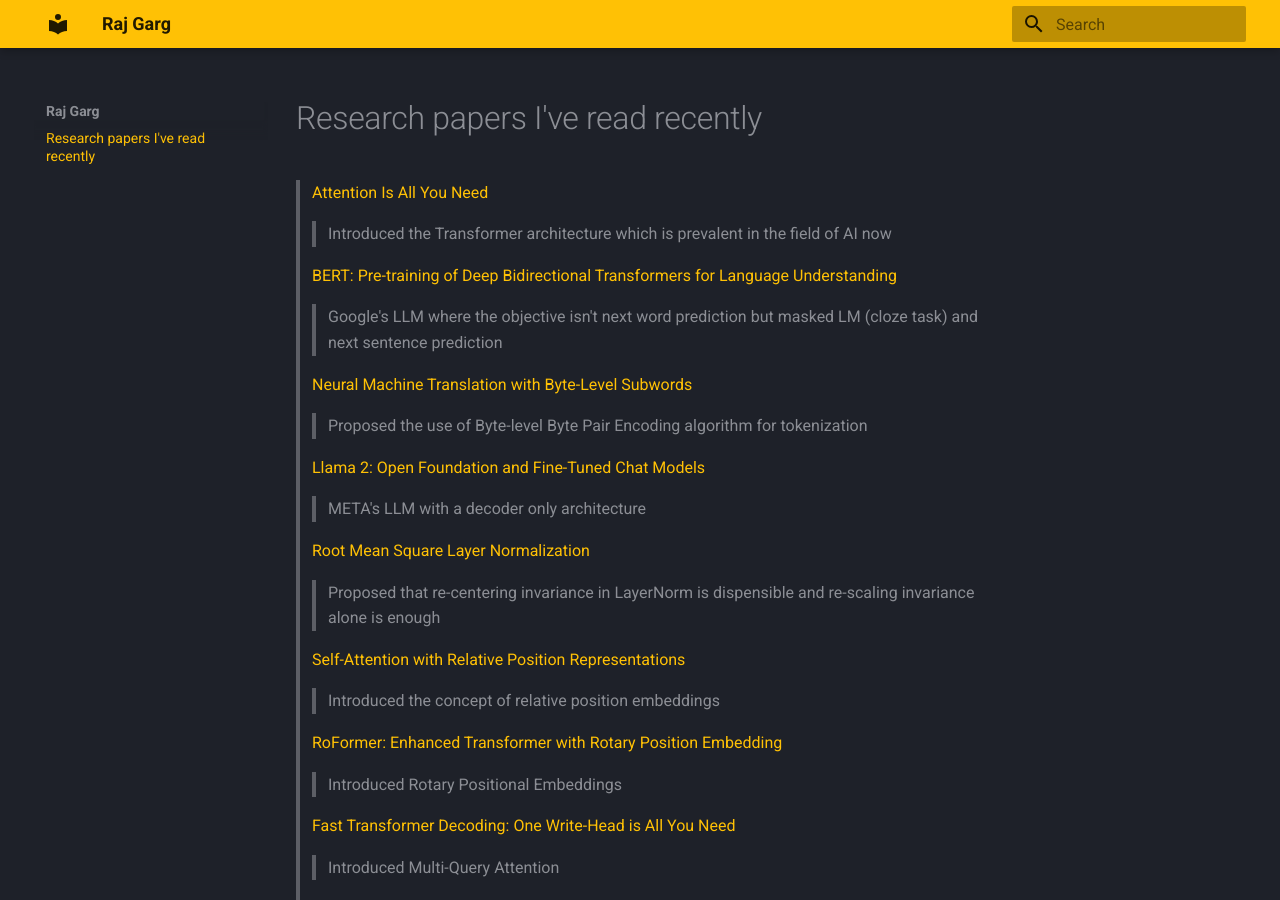
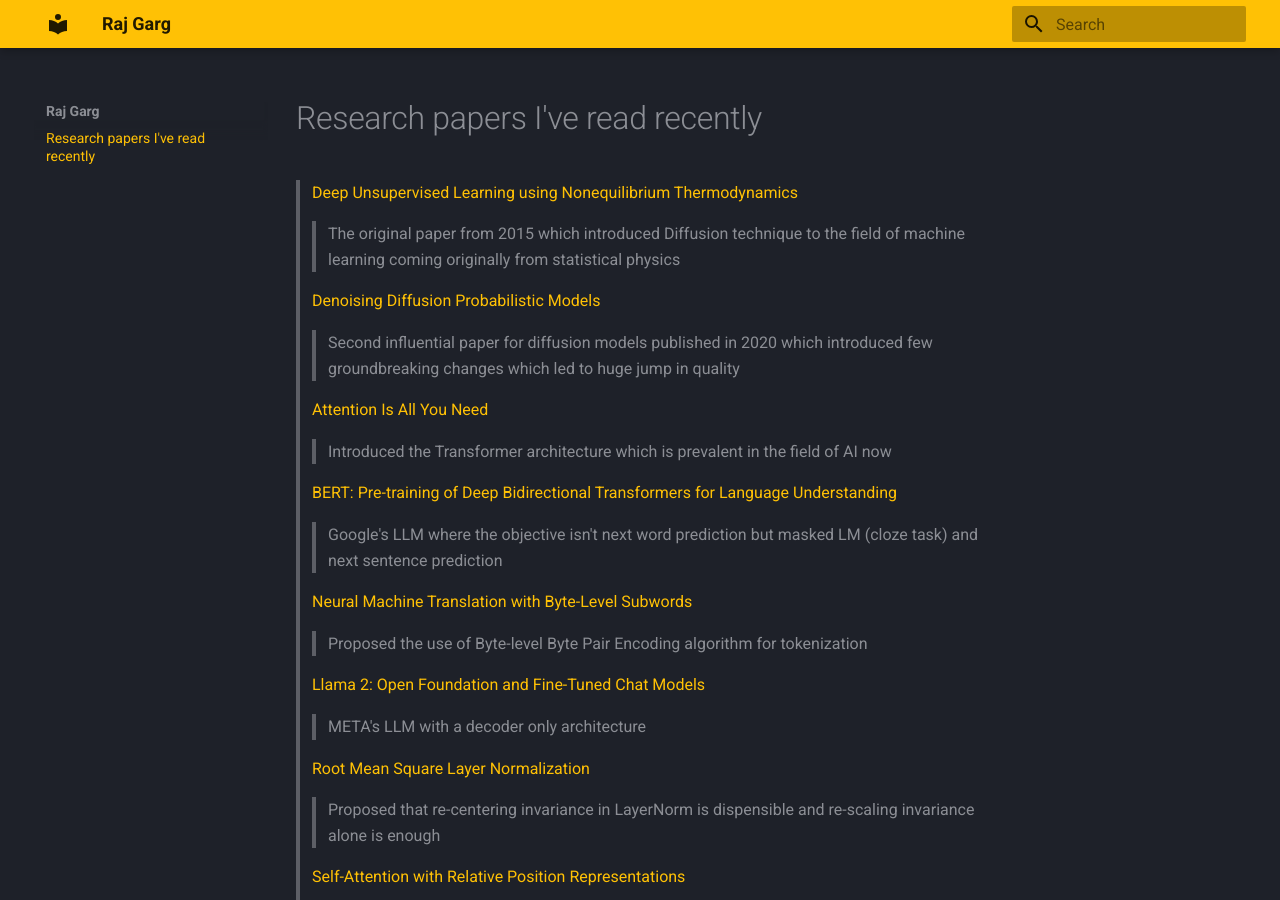
Before and after one commit to rajgarg021/blog, an MkDocs documentation site: the page built from docs/index.md, in a window 1280 px wide and 900 px high. Built offline with MkDocs 1.6.1 and Material for MkDocs 9.7.7, drawn with Linux system fonts in a browser that asks for light colours.

Commit message:
added diffusion papers that i read today

```diff
--- a/docs/index.md
+++ b/docs/index.md
@@ -1,4 +1,10 @@
 # Research papers I've read recently
+
+> [Deep Unsupervised Learning using Nonequilibrium Thermodynamics](https://arxiv.org/abs/1503.03585)
+>> The original paper from 2015 which introduced Diffusion technique to the field of machine learning coming originally from statistical physics
+
+> [Denoising Diffusion Probabilistic Models](https://arxiv.org/abs/2006.11239)
+>> Second influential paper for diffusion models published in 2020 which introduced few groundbreaking changes which led to huge jump in quality
 
 > [Attention Is All You Need](https://arxiv.org/abs/1706.03762)
 >> Introduced the Transformer architecture which is prevalent in the field of AI now
```
